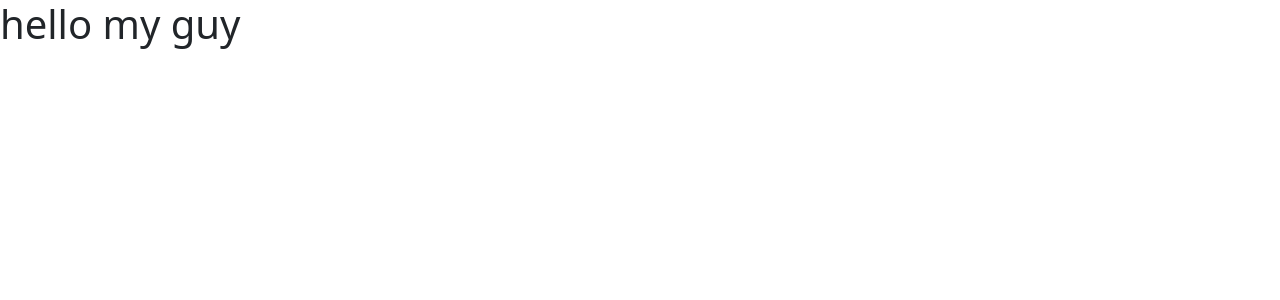
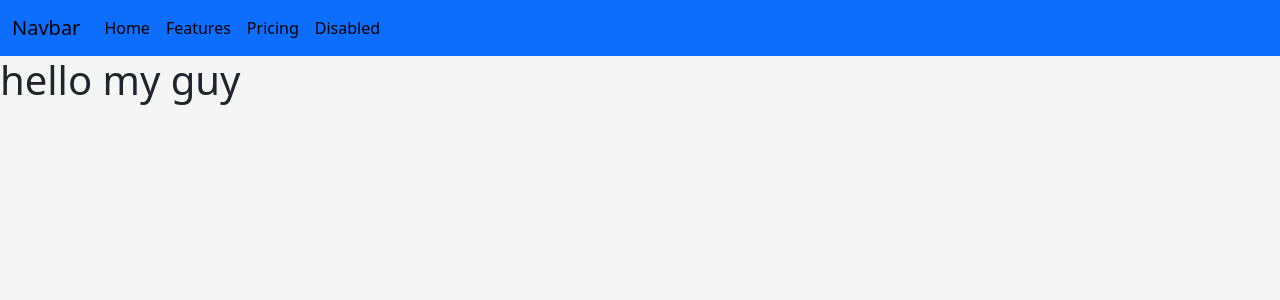
Before and after one commit to ntirushwajeanmarc/afriinox, a Flask app: page / in a window 1280 px wide. Shown: the top 300 px of the page. Run offline with Flask 3, Linux system fonts and the light colour scheme.

Commit message:
added nav

```diff
--- a/templates/index.html
+++ b/templates/index.html
@@ -8,9 +8,18 @@
     integrity="sha384-QWTKZyjpPEjISv5WaRU9OFeRpok6YctnYmDr5pNlyT2bRjXh0JMhjY6hW+ALEwIH" crossorigin="anonymous">
     <script src="https://cdn.jsdelivr.net/npm/bootstrap@5.3.3/dist/js/bootstrap.bundle.min.js"
     integrity="sha384-YvpcrYf0tY3lHB60NNkmXc5s9fDVZLESaAA55NDzOxhy9GkcIdslK1eN7N6jIeHz" crossorigin="anonymous"></script>
+  <style>
+    body{
+      background: #f5f5f5;
+
+    }
+    .niv{
+      color:white;
+    }
+  </style>
 </head>
-
 <body>
+{% include 'nav.html' %}
  <h1>hello my guy</h1>
 </body>
 </html>
--- /dev/null
+++ b/templates/nav.html
@@ -0,0 +1,16 @@
+<nav class="navbar navbar-expand-lg bg-primary" niv>
+  <div class="container-fluid">
+    <a class="navbar-brand" href="#">Navbar</a>
+    <button class="navbar-toggler" type="button" data-bs-toggle="collapse" data-bs- target="#navbarNavAltMarkup" aria-controls="navbarNavAltMarkup" aria-expanded="false" aria-label="Toggle navigation">
+      <span class="navbar-toggler-icon"></span>
+    </button>
+    <div class="collapse navbar-collapse" id="navbarNavAltMarkup">
+      <div class="navbar-nav">
+        <a class="nav-link active" aria-current="page" href="#">Home</a>
+        <a class="nav-link active" href="#">Features</a>
+        <a class="nav-link active" href="#">Pricing</a>
+        <a class="nav-link active" href = "#">Disabled</a>
+      </div>
+    </div>
+  </div>
+</nav>
```
